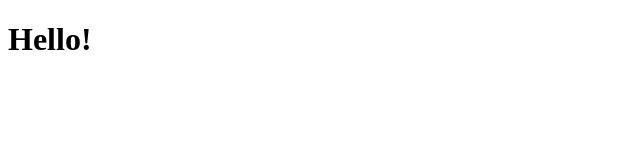
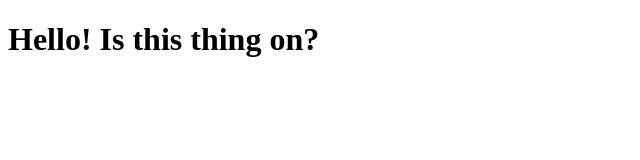
Before and after one commit to TortraxTR/coursera-test, a plain HTML site: page site/index.html in a window 1280 px wide. Shown: the whole page, without its empty margins (0-640 px from the left). Drawn offline with Linux system fonts and the light colour scheme.

Commit message:
Page update

```diff
--- a/site/index.html
+++ b/site/index.html
@@ -4,6 +4,6 @@
 	<title>hello coursera</title>
 </head>
 <body>
-<h1>Hello!</h1>
+<h1>Hello! Is this thing on?</h1>
 </body>
 </html>
```
